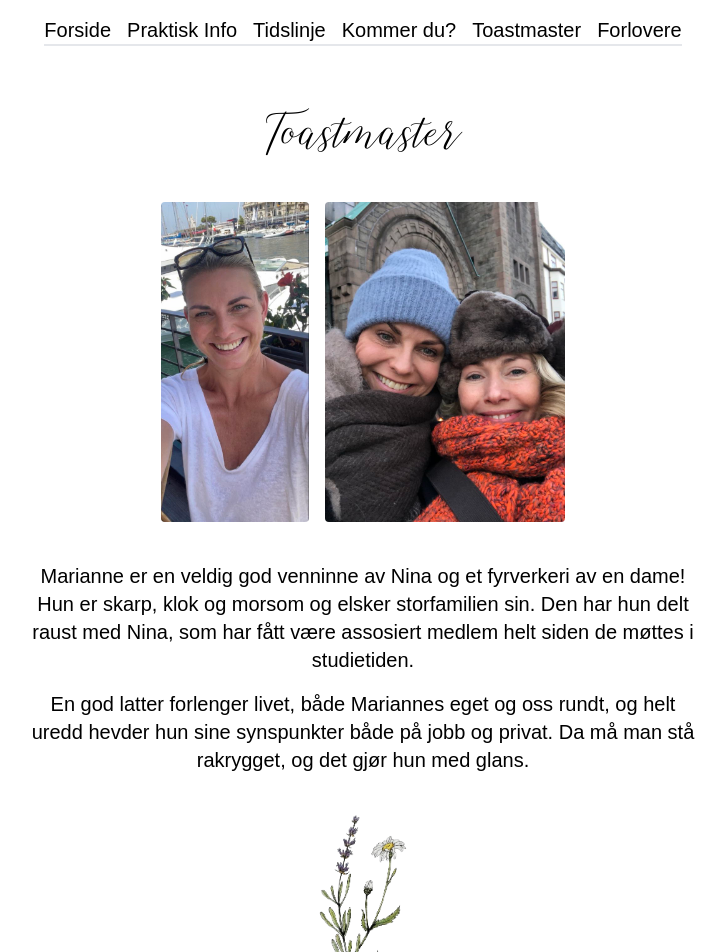
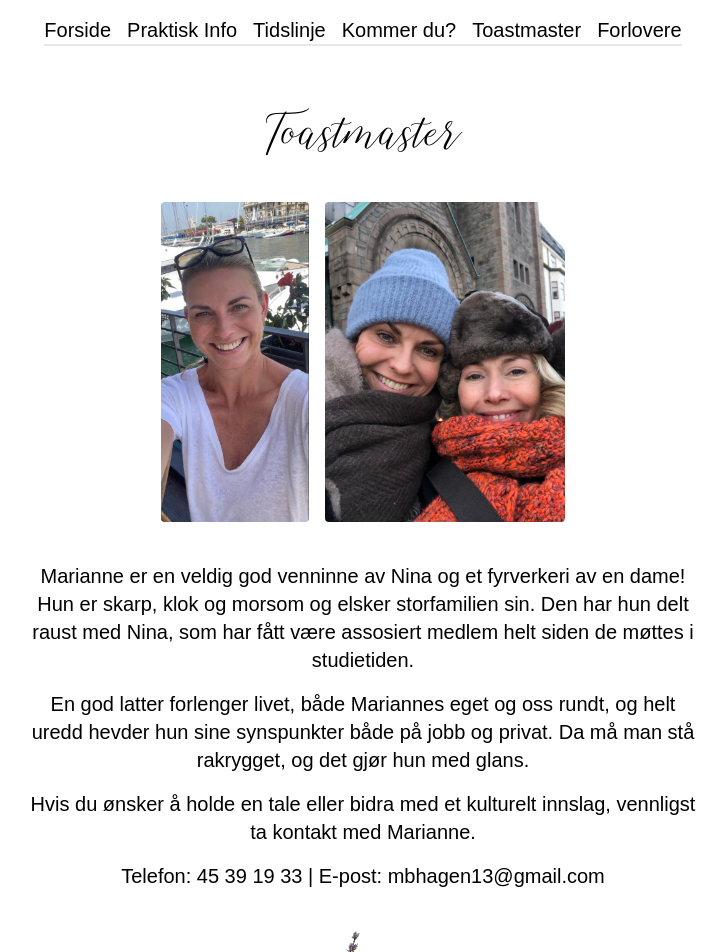
Before and after one commit to premer1/bryllup, a React (Create React App) app: page /toastmaster in a window 1280 px wide. Shown: the top 952 px of the page, without its empty margins (277-1004 px from the left). Built offline with nearby package versions, Linux system fonts and the light colour scheme.

Commit message:
info om marianne

```diff
--- a/src/routes/Toastmaster.jsx
+++ b/src/routes/Toastmaster.jsx
@@ -13,11 +13,20 @@ const Toastmaster = () => {
                 <img src={Marianne_2} alt="Marianne 2" className='h-80 rounded mx-2'/>
             </div>
             <div className='navfont mt-10 text-xl text-center max-w-2xl'>
-          <p>Marianne er en veldig god venninne av Nina og et fyrverkeri av en dame! Hun er skarp, klok og morsom og elsker storfamilien sin. Den har hun delt raust med Nina, som har fått være assosiert medlem helt siden de møttes i studietiden.</p>
-          <p className='mt-4'>En god latter forlenger livet, både Mariannes eget og oss rundt, og helt uredd hevder hun sine synspunkter både på jobb og privat. Da må man stå rakrygget, og det gjør hun med glans.</p>
+                <p>Marianne er en veldig god venninne av Nina og et fyrverkeri av en dame! Hun er skarp, klok og morsom
+                    og
+                    elsker storfamilien sin. Den har hun delt raust med Nina, som har fått være assosiert medlem helt
+                    siden de møttes i studietiden.</p>
+                <p className='mt-4'>En god latter forlenger livet, både Mariannes eget og oss rundt, og helt uredd
+                    hevder
+                    hun sine synspunkter både på jobb og privat. Da må man stå rakrygget, og det gjør hun med glans.</p>
+                <p className='mt-4'>Hvis du ønsker å holde en tale eller bidra med et kulturelt innslag, vennligst ta
+                    kontakt med Marianne.</p>
+                <p className='mt-4'>Telefon: 45 39 19 33 | E-post: mbhagen13@gmail.com</p>
             </div>
         </div>
-  );
+    )
+        ;
 }
 
 export default Toastmaster;
```
Lines whose indentation alone changed are shown as unchanged.
